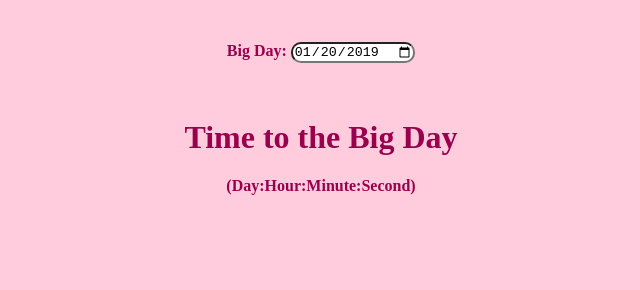
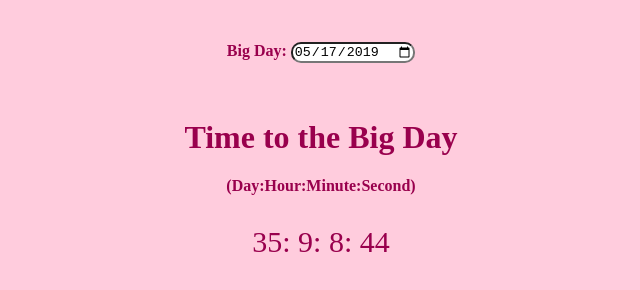
Before and after one commit to taba1950/BigDay, a plain HTML site: page index.html in a window 1280 px wide. Shown: the whole page, without its empty margins (319-959 px from the left). Drawn offline with Linux system fonts and the light colour scheme.

Commit message:
Update index.html

```diff
--- a/index.html
+++ b/index.html
@@ -7,7 +7,7 @@
 <body style="background-color: #ffccdd">
     <div style="text-align: center; color: #99004d">
         <br>
-        <p><b>Big Day:</b> <input id='big' type="date" value="2019-01-20" style="border-radius: 10px;width:fit-content"></p>
+        <p><b>Big Day:</b> <input id='big' type="date" value="2019-05-17" style="border-radius: 10px;width:fit-content"></p>
         <br>
         <h1>Time to the Big Day</h1>
         <h4>(Day:Hour:Minute:Second)</h4>
```
